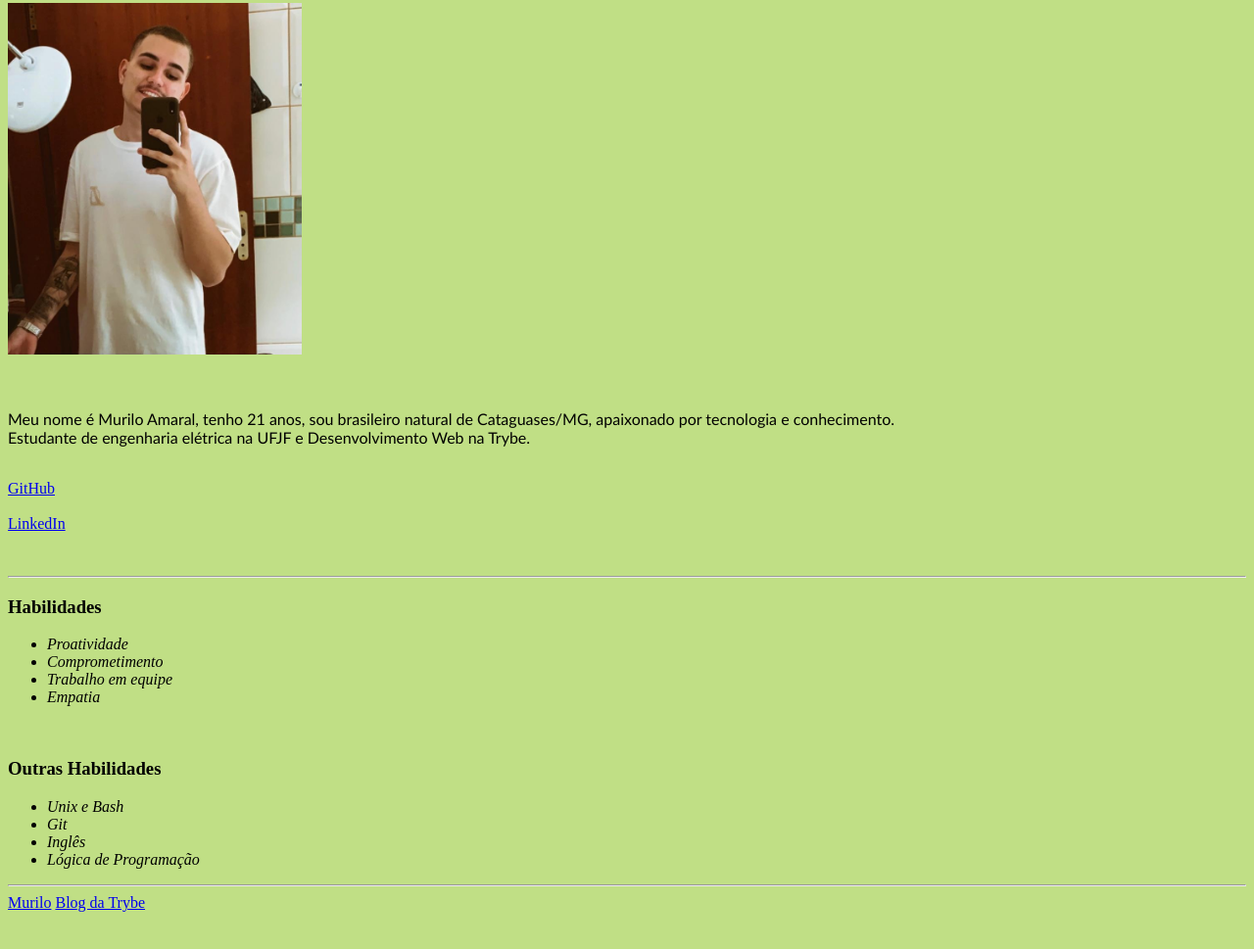
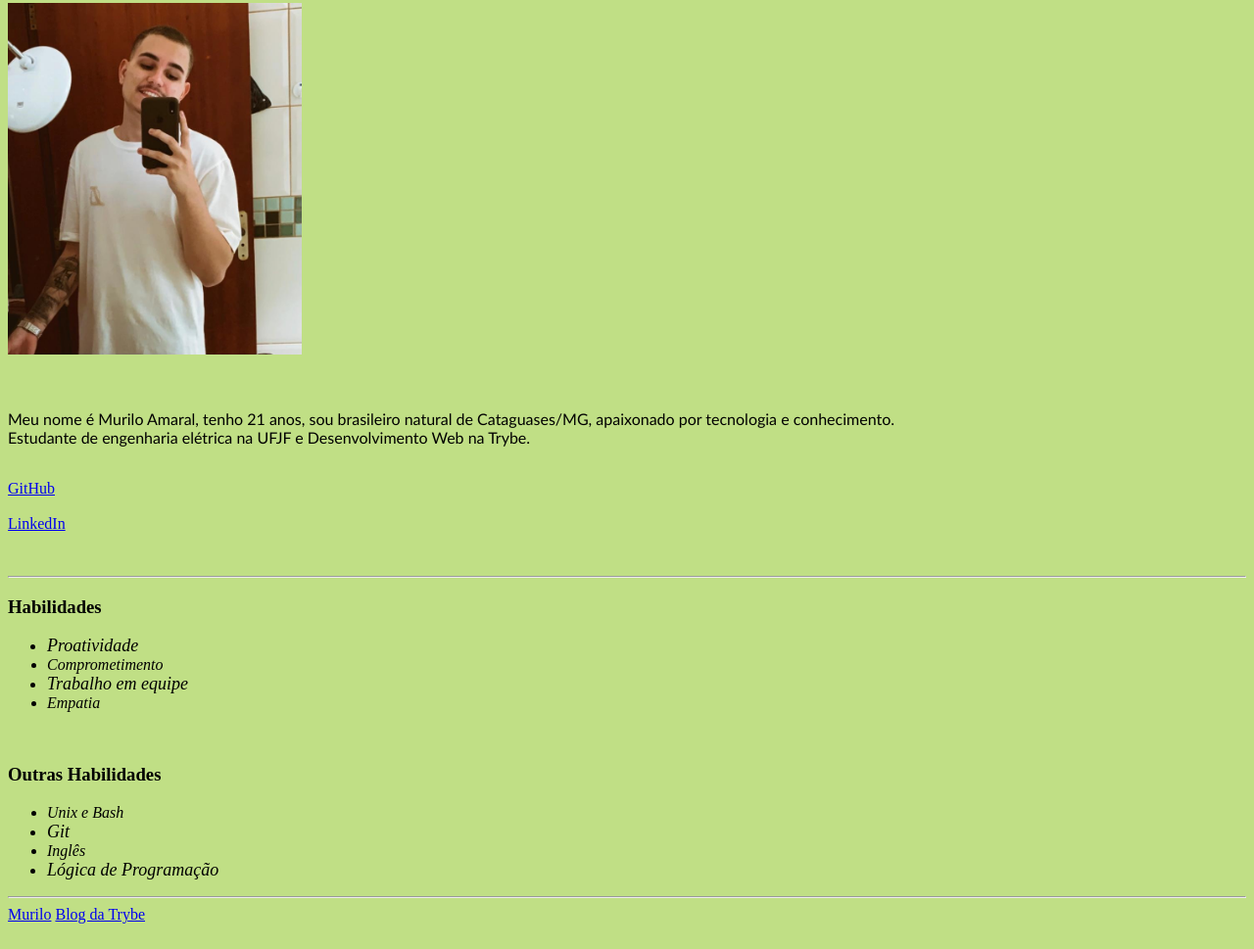
Before and after one commit to MuriloAmarals/MuriloAmarals.github.io, a plain HTML site: page index.html in a window 1280 px wide. Shown: the part 147-1116 px from the top of the page at 98% size. Drawn offline with Linux system fonts and the light colour scheme.

Commit message:
tamanho diferente dos elementos da lista

```diff
--- a/index.html
+++ b/index.html
@@ -15,6 +15,12 @@ p {
 }
 body{
     background-color: #C0DF85;
+}
+.list-size {
+    font-size: 18px;
+}
+.list-size2{
+    font-size: 16px;
 }
 </style>
 <body>
@@ -47,32 +53,32 @@ alt="Murilo no espelho" width="300">
 <hr>
 <h3>Habilidades</h3>
 <ul>
-    <li>
+    <li class="list-size">
         <em>Proatividade</em>
     </li>
-    <li>
+    <li class="list-size2">
         <em>Comprometimento</em>
     </li>
-    <li>
+    <li class="list-size">
         <em>Trabalho em equipe</em>
     </li>
-    <li>
+    <li class="list-size2">
         <em>Empatia</em>
     </li>
 </ul>
 <br>
 <h3>Outras Habilidades</h3>
 <ul>
-    <li>
+    <li class="list-size2">
         <em>Unix e Bash</em>
     </li>
-    <li>
+    <li class="list-size">
         <em>Git</em>
     </li>
-    <li>
+    <li class="list-size2">
         <em>Inglês</em>
     </li>
-    <li>
+    <li class="list-size">
         <em>Lógica de Programação</em>
     </li>
 </ul>
```
